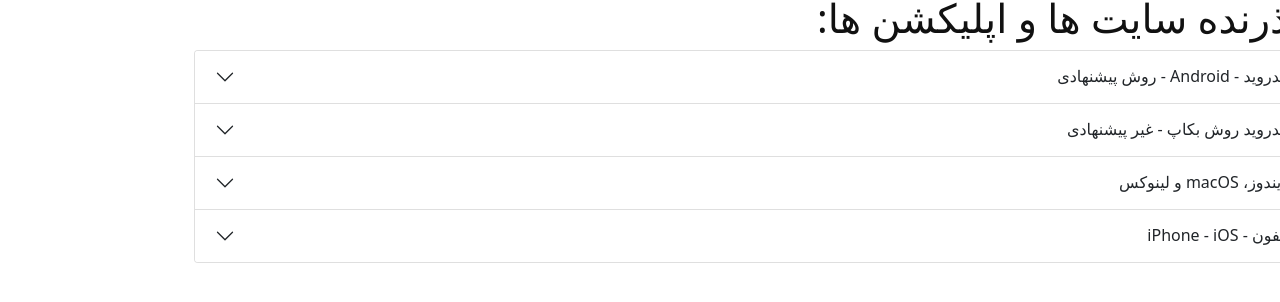
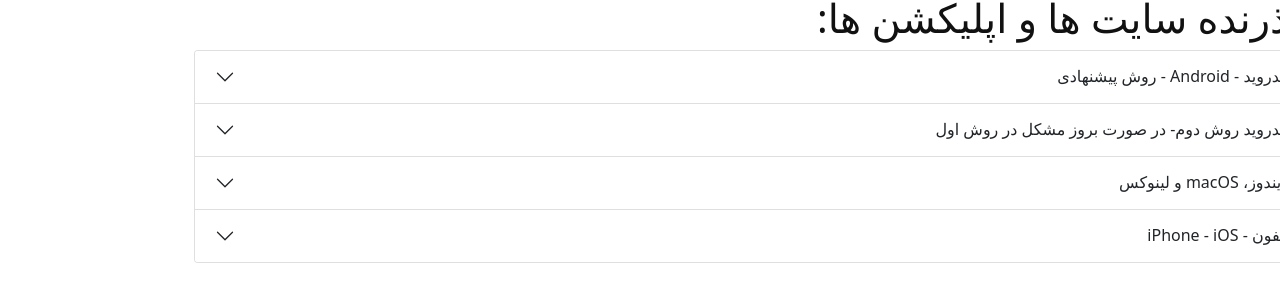
Before and after one commit to hiddify/hiddify.github.io, a Jekyll site: the page built from pages/private_help.md, in a window 1280 px wide. Shown: the part 188-490 px from the top of the page. Built offline with Jekyll 4.4.1, drawn with Linux system fonts in a browser that asks for light colours.

Commit message:
Update private_help.md

```diff
--- a/pages/private_help.md
+++ b/pages/private_help.md
@@ -78,7 +78,7 @@ layout: no_header
     <div class="accordion-item">
     <h2 class="accordion-header" id="headingThree3">
       <button class="accordion-button collapsed" type="button" data-bs-toggle="collapse" data-bs-target="#collapseThree3" aria-expanded="false" aria-controls="collapseThree3">
-        اندروید روش بکاپ - غیر پیشنهادی
+        اندروید روش دوم- در صورت بروز مشکل در روش اول
       </button>
     </h2>
     <div id="collapseThree3" class="accordion-collapse collapse" aria-labelledby="headingThree3" data-bs-parent="#accordionExample">
@@ -100,6 +100,12 @@ layout: no_header
         <br/>
 <a href="ss://chacha20-ietf-poly1305:usersecret@proxyproviderip:443?plugin=obfs-local%3Bobfs%3Dtls%3Bobfs-host%3Dwww.google.com&udp-over-tcp=true#proxyproviderip" class="btn btn-primary">نصب کانفیگ 2</a>
 <a href="ss://chacha20-ietf-poly1305:usersecret@proxyproviderip:443?plugin=obfs-local%3Bobfs%3Dtls%3Bobfs-host%3Dwww.google.com&udp-over-tcp=true#proxyproviderip" class="btn btn-success copylink">کپی لینک</a>
+<br />
+        <br />
+
+
+<a href='vmess://{"add":"proxyproviderip","aid":"0","host":"cloudprovider","id":"f1f1b4c7-33e7-be38-4903-70d4bdf65539","net":"ws","path":"/usersecret/vmess/","port":"443","ps":"proxyproviderip","scy":"chacha20-poly1305","sni":"proxyproviderip","tls":"tls","type":"","v":"2"}' class="btn btn-primary"> نصب کانفیگ 3</a>
+<a href='vmess://{"add":"proxyproviderip","aid":"0","host":"cloudprovider","id":"f1f1b4c7-33e7-be38-4903-70d4bdf65539","net":"ws","path":"/usersecret/vmess/","port":"443","ps":"test","scy":"chacha20-poly1305","sni":"proxyproviderip","tls":"tls","type":"","v":"2"}' class="btn btn-success copylink">کپی لینک</a>
 
 
 
```
